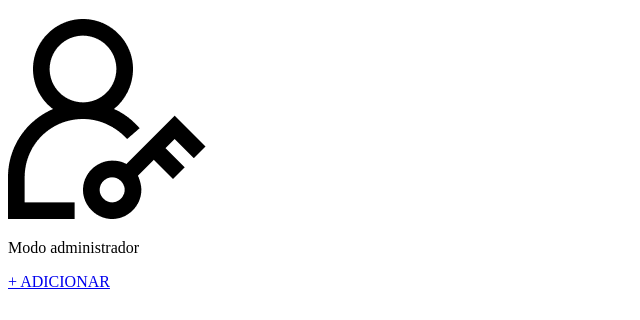
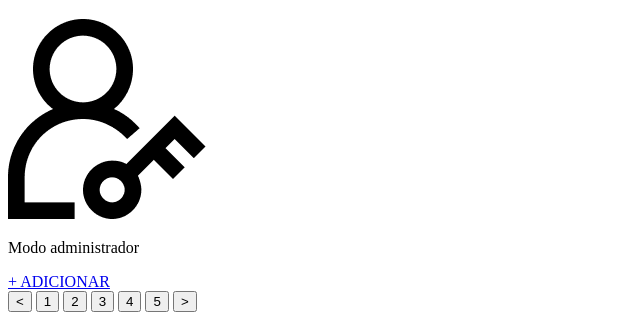
Before and after one commit to Mello-Davi/TarefaAPIs-Promises-INjunior, a plain HTML site: page pages/index.html in a window 1280 px wide. Shown: the part 568-888 px from the top of the page, without its empty margins (0-640 px from the left). Before the commit the page ends 867 px from the top, so only its background shows below. Drawn offline with Linux system fonts and the light colour scheme; no server answers.

Commit message:
feat(index-html): adicao dos botoes da paginacao

```diff
--- a/pages/index.html
+++ b/pages/index.html
@@ -20,7 +20,17 @@
         <div class="produtos">
 
         </div>
+        <div class="paginacao">
+            <button>&lt;</button>
+            <button>1</button>
+            <button>2</button>
+            <button>3</button>
+            <button>4</button>
+            <button>5</button>
+            <button>&gt;</button>
+        </div>
+        <script src="../req.js"></script>
     </main>
-    <script src="../req.js"></script>
+
 </body>
 </html>
```
